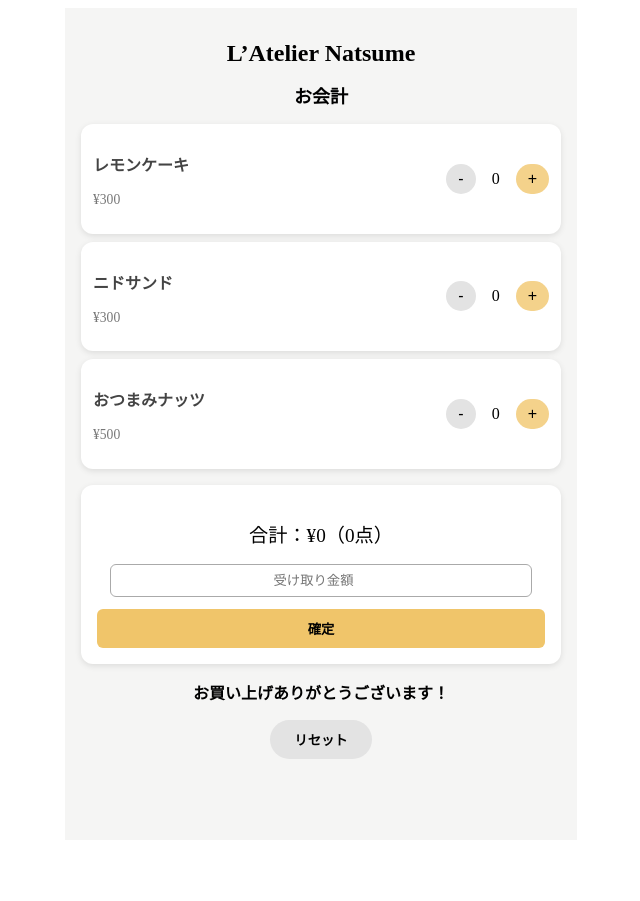
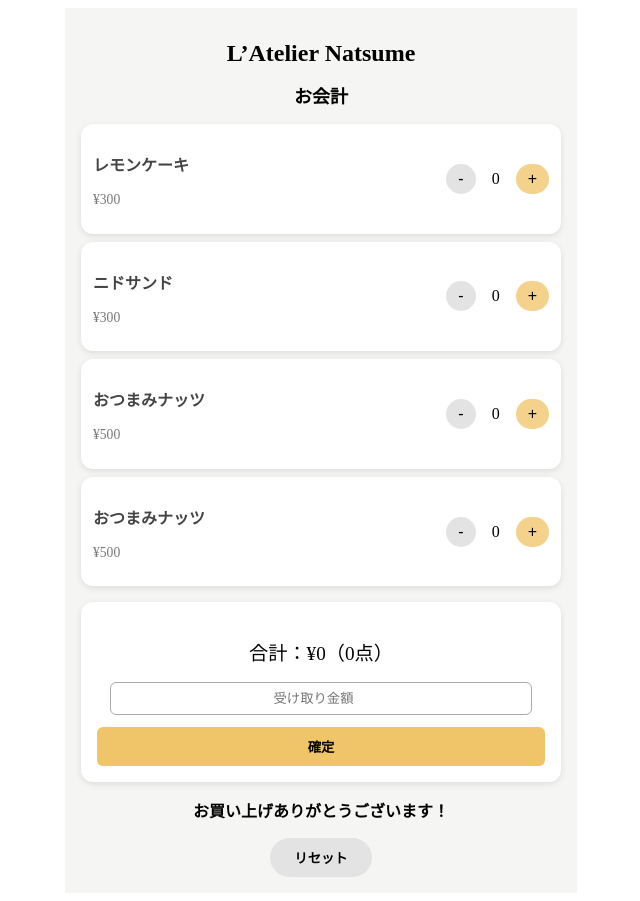
Before and after one commit to natsu-12/pos_app, a React (Vite) app: page / in a window 1280 px wide. Shown: the whole page, without its empty margins (319-959 px from the left). Before the commit the page ends 848 px from the top, so only its background shows below. Built offline with nearby package versions, Linux system fonts and the light colour scheme.

Commit message:
update products-2

```diff
--- a/src/data/products.js
+++ b/src/data/products.js
@@ -1,5 +1,6 @@
 export const products = [
   { id: 1, name: "レモンケーキ", price: 300 },
   { id: 2, name: "ニドサンド", price: 300 },
-  { id: 3, name: "おつまみナッツ", price: 500 }
+  { id: 3, name: "おつまみナッツ", price: 500 },
+  { id: 4, name: "おつまみナッツ", price: 500 }
 ];
```
Also changed, not shown: 2 other files (tests, documents, lock files or other folders).
